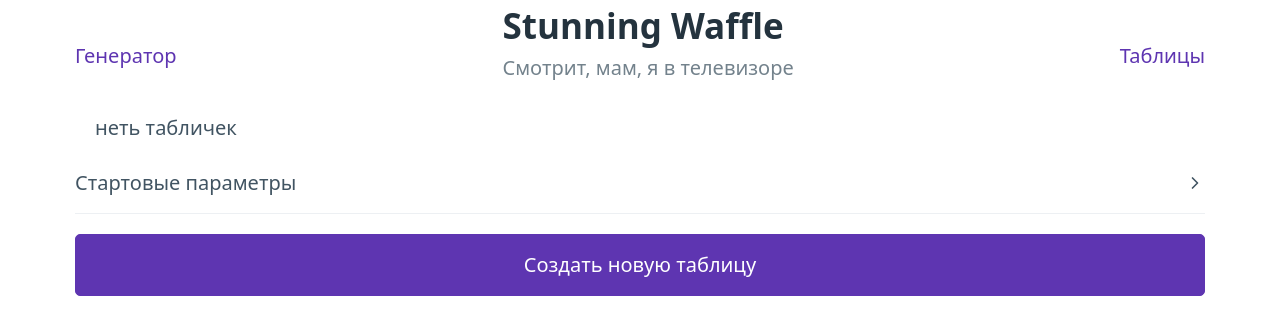
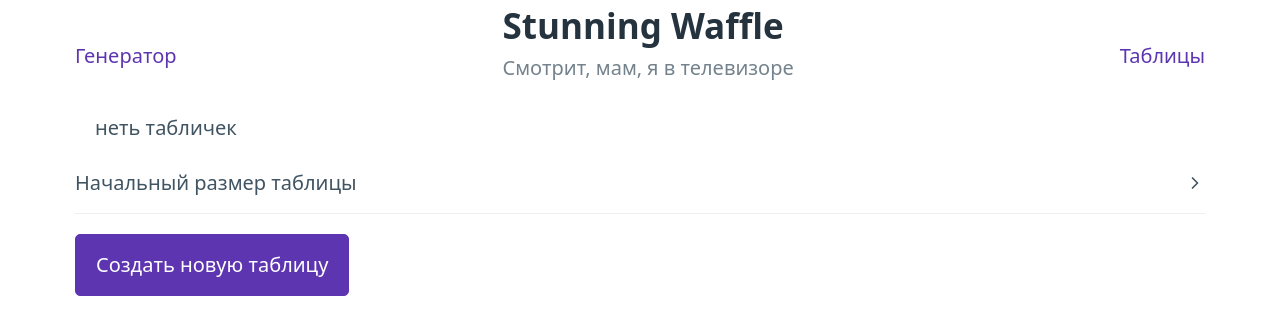
Before and after one commit to EkemRoht/stunning-waffle, a SvelteKit app: page /tables in a window 1280 px wide. Shown: the top 334 px of the page. Built offline with nearby package versions, Linux system fonts and the light colour scheme.

Commit message:
redo creation form for routing

```diff
--- a/src/routes/tables/+page.svelte
+++ b/src/routes/tables/+page.svelte
@@ -1,6 +1,5 @@
 <script>
-    import {db} from "$lib/js/db.js";
-
     import TableList from "./TableList.svelte";
 </script>
+
 <TableList/>
--- a/src/routes/tables/TableList.svelte
+++ b/src/routes/tables/TableList.svelte
@@ -2,26 +2,13 @@
     import { liveQuery } from "dexie";
     import {db} from "$lib/js/db.js";
 
-    import TableParams from "./TableParams.svelte";
-    import TableEditor from "./TableEditor.svelte";
+    import TableScale from "./TableScale.svelte";
 
     let modules = liveQuery(
         () => db.modules.toArray()
     );
-    let tableParams = {
-        cols: 2,
-        rows: 6,
-        diceCol: true,
-        diceRow: false
-    };
-    let showNewTable = false;
 </script>
 
-
-
-{#if showNewTable}
-    <TableEditor {tableParams}/>
-{:else}
 <ul>
     {#if $modules}
         {#each $modules as module (module.id)}
@@ -33,20 +20,4 @@
     {/if}
 </ul>
 
-    <form>
-        <details>
-            <summary>Стартовые параметры</summary>
-            <div class="grid">
-                <label for="colsCount">
-                    Столбцы:
-                    <input type="number" id="colsCount" name="colsCount" bind:value={tableParams.cols} required>
-                </label>
-                <label for="rowsCount">
-                    Столбцы:
-                    <input type="number" id="rowsCount" name="rowsCount" bind:value={tableParams.rows} required>
-                </label>
-            </div>
-        </details>
-        <button on:click={()=> showNewTable=true}>Создать новую таблицу</button>
-    </form>
-{/if}
+<TableScale/>
--- /dev/null
+++ b/src/routes/tables/TableScale.svelte
@@ -0,0 +1,21 @@
+<script>
+    let tableParams = {
+        cols: 2,
+        rows: 6
+    };
+</script>
+
+<details>
+    <summary>Начальный размер таблицы</summary>
+    <div class="grid">
+        <label for="colsCount">
+            Столбцы:
+            <input type="number" id="colsCount" name="colsCount" bind:value={tableParams.cols} required>
+        </label>
+        <label for="rowsCount">
+            Строки:
+            <input type="number" id="rowsCount" name="rowsCount" bind:value={tableParams.rows} required>
+        </label>
+    </div>
+</details>
+<a href="/tables/{tableParams.cols}x{tableParams.rows}" role="button">Создать новую таблицу</a>
--- /dev/null
+++ b/src/routes/tables/[cols]x[rows]/+page.server.js
@@ -0,0 +1,3 @@
+export function load({ params }) {
+    return params;
+}
--- /dev/null
+++ b/src/routes/tables/[cols]x[rows]/+page.svelte
@@ -0,0 +1,4 @@
+<script>
+    export let data;
+    console.log(data);
+</script>
```
Lines whose indentation alone changed are shown as unchanged.
